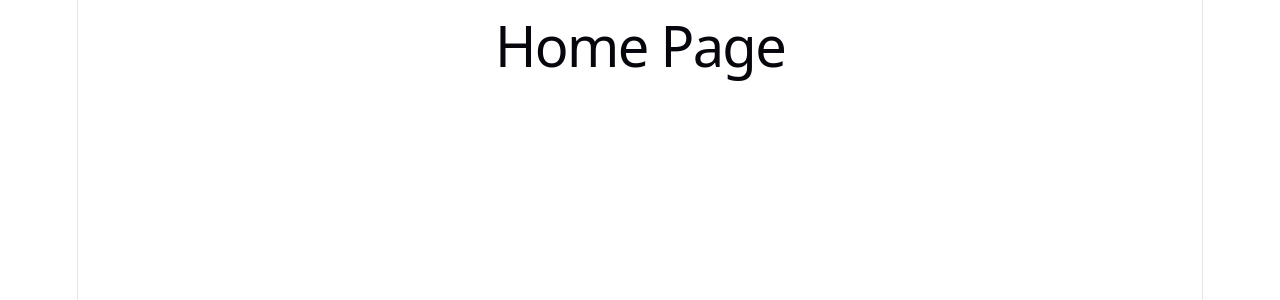
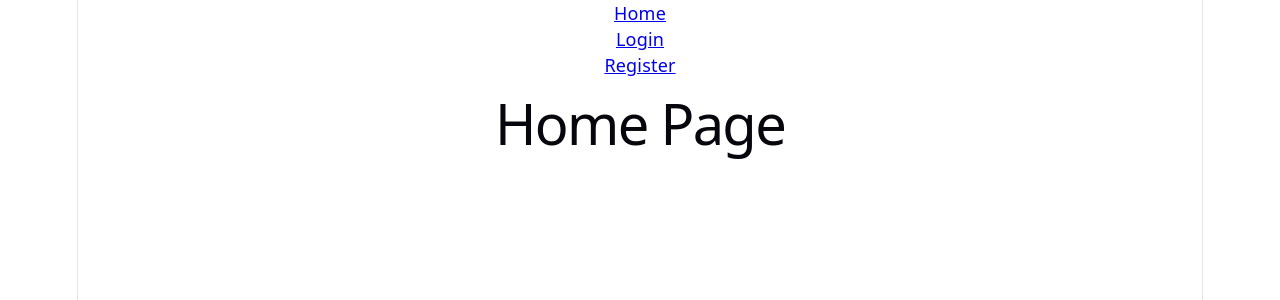
Before and after one commit to Wulver2/mongo-music-journal, a React (Vite) app in the folder client/music_journal/: page / in a window 1280 px wide. Shown: the top 300 px of the page. Built offline with nearby package versions, Linux system fonts and the light colour scheme.

Commit message:
Create persistent navigation bar

```diff
--- a/client/music_journal/src/App.jsx
+++ b/client/music_journal/src/App.jsx
@@ -3,12 +3,14 @@
 import { Login } from './pages/login'
 import { Register } from './pages/register'
 import { Home } from './pages/home'
+import { Navbar } from './components/navbar'
 import './App.css'
 
 function App() {
   return (
     <>
       <BrowserRouter>
+        <Navbar></Navbar>
         <Routes>
           <Route path='/' element={<Home/>} />
           <Route path='/login' element={<Login/>}/>
--- a/client/music_journal/src/components/navbar.jsx
+++ b/client/music_journal/src/components/navbar.jsx
@@ -1,5 +1,12 @@
+import { Link } from "react-router";
 
 
 export function Navbar({ isLoggedIn = false }) {
-
+    return (
+        <>
+            <Link to="/"> Home </Link>
+            <Link to="/login"> Login </Link>
+            <Link to="/register"> Register </Link>
+        </>
+    )
 }
```
